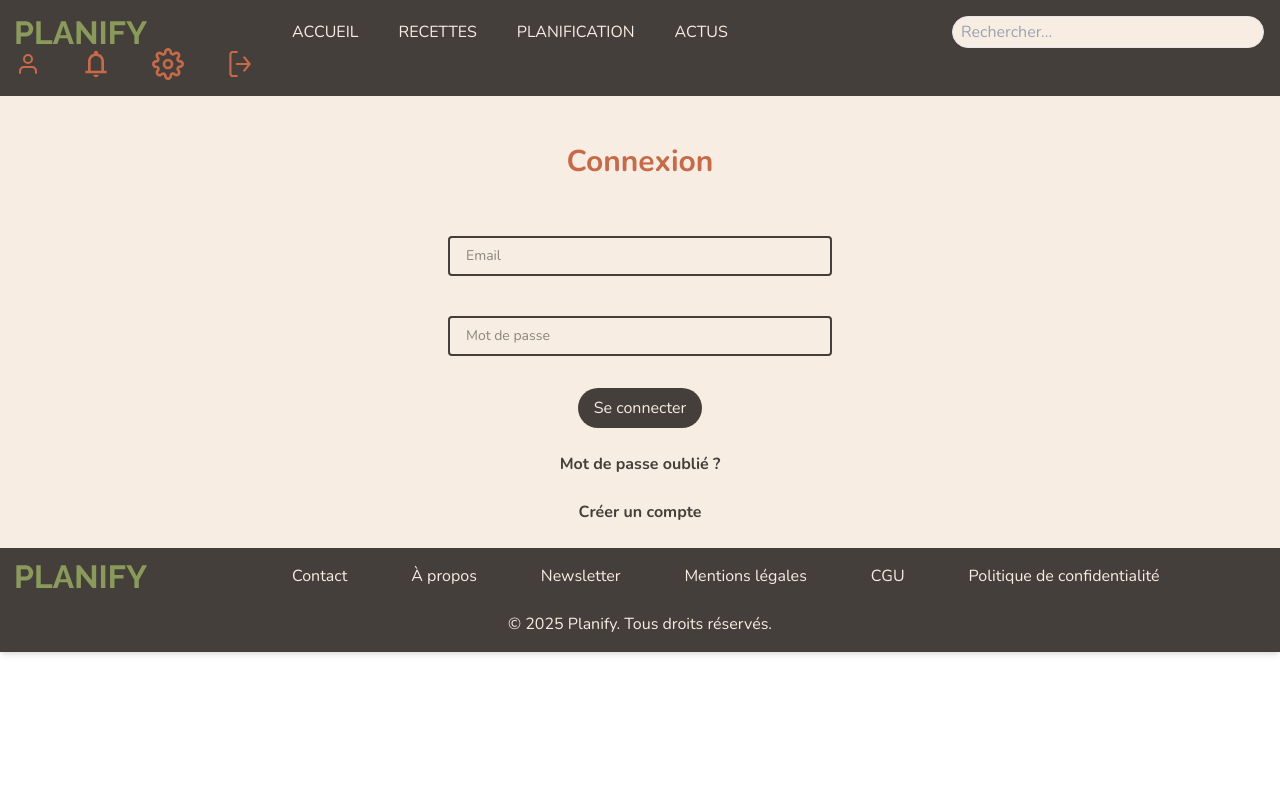
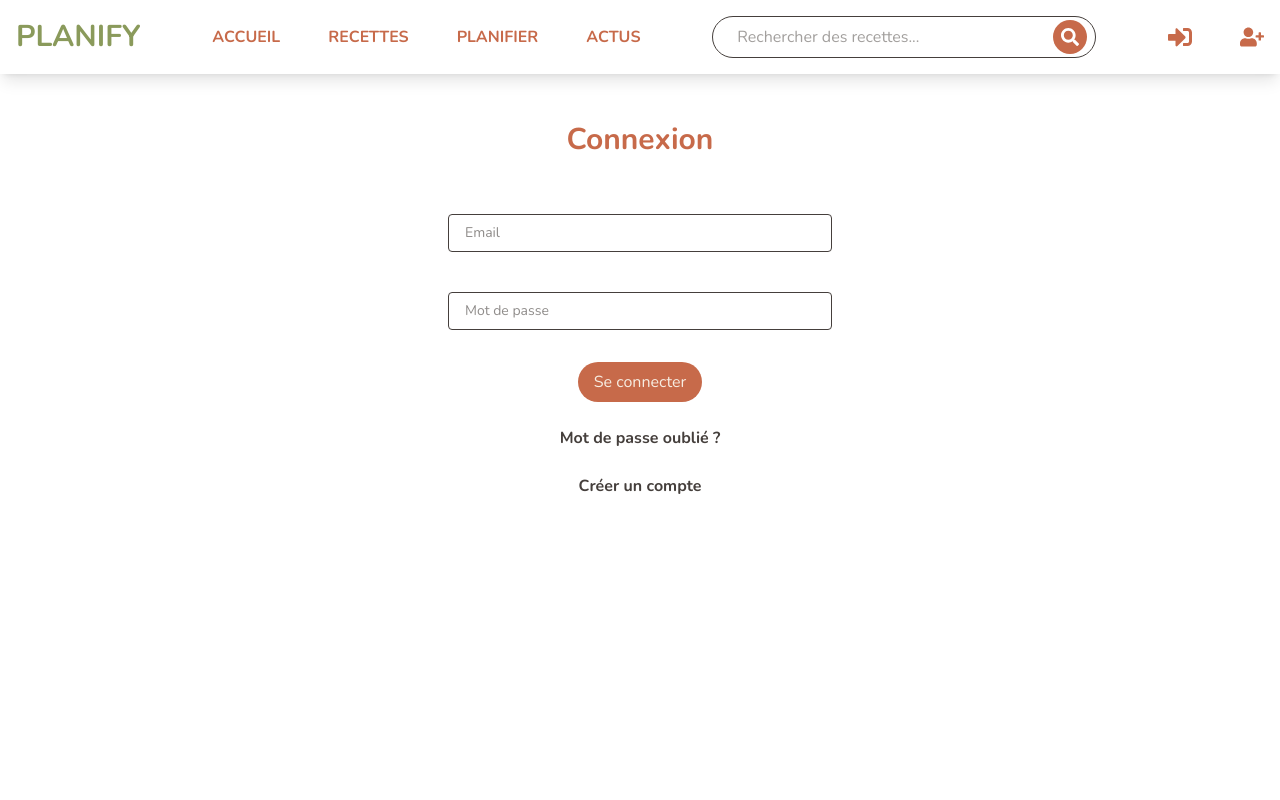
Before and after one commit to julienlisita/planify-frontend, a React (Vite) app: page /login in a window 1280 px wide. Shown: the top 800 px of the page. Built offline with nearby package versions, Linux system fonts and the light colour scheme.

Commit message:
use components in Header and fix style

```diff
--- a/src/components/auth/LoginForm.jsx
+++ b/src/components/auth/LoginForm.jsx
@@ -21,7 +21,7 @@ const LoginForm = ({ onLogin }) => {
 
 
   return (
-    <form onSubmit={handleSubmit} className="flex flex-col items-center max-w-sm mx-auto p-6 bg-linen">
+    <form onSubmit={handleSubmit} className="flex flex-col items-center max-w-sm mx-auto p-6">
       <div className='flex flex-col items-center'>
         <Input
           placeholder="Email"
--- a/src/components/auth/SignupForm.jsx
+++ b/src/components/auth/SignupForm.jsx
@@ -46,7 +46,7 @@ const SignupForm = ({onSignup}) => {
   };
 
   return (
-    <form onSubmit={handleSignUp} className="flex flex-col items-center max-w-sm mx-auto p-6 bg-linen">
+    <form onSubmit={handleSignUp} className="flex flex-col items-center max-w-sm mx-auto p-6">
       <Input
         placeholder="Nom d'utilisateur"
         value={username}
--- a/src/components/common/Button.jsx
+++ b/src/components/common/Button.jsx
@@ -3,7 +3,7 @@ import React from 'react'
 const Button = ({ children, onClick , className }) => {
   return (<div>
     <button
-      className={`bg-taupe text-linen hover:bg-mossGreen py-2 px-4 rounded-full ${className}`}
+      className={`bg-brownSugar text-linen hover:bg-mossGreen py-2 px-4 rounded-full ${className}`}
       type='submit'
       onClick={onClick} >
       {children}
--- a/src/components/common/Header.jsx
+++ b/src/components/common/Header.jsx
@@ -1,63 +1,93 @@
+// import React from 'react';
+
+// import logo from '../../assets/logo.svg'
+// import userIcon from '../../assets/user.svg';
+// import notificationIcon from '../../assets/notification.svg';
+// import settingsIcon from '../../assets/settings.svg';
+// import logoutIcon from '../../assets/logout.svg';
+
+// // Configuration responsive
+// const Header = () => {
+//   return (
+//     <header className="bg-taupe p-4 shadow-md w-full">
+//       <div className="flex flex-wrap justify-between items-center w-full"> {/*add container max-auto pour comparer */}
+//         <div className="flex items-center w-full sm:w-auto mb-16 sm:mb-0">
+
+//           <img src={logo} alt="Logo" className="h-13 w-13 mr-12" />
+//           <nav className="w-full sm:w-auto sm:ml-24">
+//             <ul className="flex flex-wrap sm:flex-nowrap space-x-10 justify-center w-full uppercase text-sm sm:text-base">
+//               <li>
+//                 <a href="/" className="text-linen hover:text-brownSugar">Accueil</a>
+//               </li>
+//               <li>
+//                 <a href="/about" className="text-linen hover:text-brownSugar">Recettes</a>
+//               </li>
+//               <li>
+//                 <a href="/contact" className="text-linen hover:text-brownSugar">Planification</a>
+//               </li>
+//               <li>
+//                 <a href="/contact" className="text-linen hover:text-brownSugar">Actus</a>
+//               </li>
+//             </ul>
+//           </nav>
+//         </div>
+
+//         <div className="flex items-center w-full sm:w-1/4 justify-center mt-4 sm:mt-0 order-last sm:order-none">
+//           <input
+//             type="text"
+//             placeholder="Rechercher..."
+//             className="p-2 rounded-full border bg-linen h-8 w-full"
+//           />
+//         </div>
+
+//         <div className="flex items-center space-x-10 w-full sm:w-auto justify-end mt-4 sm:mt-0">
+//           <div className="group">
+//             <img src={userIcon} alt="User"
+//               className="h-6 w-6 cursor-pointer group-hover:opacity-50" />
+//           </div>
+//           <div className="group">
+//             <img src={notificationIcon} alt="Notification" className="h-8 w-8 cursor-pointer group-hover:opacity-50" />
+//           </div>
+//           <div className="group">
+//             <img src={settingsIcon} alt="Settings" className="h-8 w-8 cursor-pointer group-hover:opacity-50" />
+//           </div>
+//           <div className="group">
+//             <img src={logoutIcon} alt="Logout" className="h-8 w-8 cursor-pointer group-hover:opacity-50" />
+//           </div>
+//         </div>
+//       </div>
+//     </header>
+//   )
+// }
+
+// export default Header
+
 import React from 'react';
+import UserMenu from './UserMenu';
+import NavBar from './navbar';
+import Logo from './Logo';
+import SearchBar from './SearchBar';
+import useSearch from '../../hooks/useSearch';
 
-import logo from '../../assets/logo.svg'
-import userIcon from '../../assets/user.svg';
-import notificationIcon from '../../assets/notification.svg';
-import settingsIcon from '../../assets/settings.svg';
-import logoutIcon from '../../assets/logout.svg';
 
-// Configuration responsive
 const Header = () => {
+
+  const { search } = useSearch();
+
+  const handleSearchChange = async (query) => {
+    await search(query);
+  };
+
   return (
-    <header className="bg-taupe p-4 shadow-md w-full">
-      <div className="flex flex-wrap justify-between items-center w-full"> {/*add container max-auto pour comparer */}
-        <div className="flex items-center w-full sm:w-auto mb-16 sm:mb-0">
-
-          <img src={logo} alt="Logo" className="h-13 w-13 mr-12" />
-          <nav className="w-full sm:w-auto sm:ml-24">
-            <ul className="flex flex-wrap sm:flex-nowrap space-x-10 justify-center w-full uppercase text-sm sm:text-base">
-              <li>
-                <a href="/" className="text-linen hover:text-brownSugar">Accueil</a>
-              </li>
-              <li>
-                <a href="/about" className="text-linen hover:text-brownSugar">Recettes</a>
-              </li>
-              <li>
-                <a href="/contact" className="text-linen hover:text-brownSugar">Planification</a>
-              </li>
-              <li>
-                <a href="/contact" className="text-linen hover:text-brownSugar">Actus</a>
-              </li>
-            </ul>
-          </nav>
-        </div>
-
-        <div className="flex items-center w-full sm:w-1/4 justify-center mt-4 sm:mt-0 order-last sm:order-none">
-          <input
-            type="text"
-            placeholder="Rechercher..."
-            className="p-2 rounded-full border bg-linen h-8 w-full"
-          />
-        </div>
-
-        <div className="flex items-center space-x-10 w-full sm:w-auto justify-end mt-4 sm:mt-0">
-          <div className="group">
-            <img src={userIcon} alt="User"
-              className="h-6 w-6 cursor-pointer group-hover:opacity-50" />
-          </div>
-          <div className="group">
-            <img src={notificationIcon} alt="Notification" className="h-8 w-8 cursor-pointer group-hover:opacity-50" />
-          </div>
-          <div className="group">
-            <img src={settingsIcon} alt="Settings" className="h-8 w-8 cursor-pointer group-hover:opacity-50" />
-          </div>
-          <div className="group">
-            <img src={logoutIcon} alt="Logout" className="h-8 w-8 cursor-pointer group-hover:opacity-50" />
-          </div>
-        </div>
+    <header className="p-4 shadow-lg">
+      <div className="container mx-auto flex justify-between items-center ">
+        <Logo />
+        <NavBar />
+        <SearchBar onSearch={handleSearchChange}/>
+        <UserMenu />
       </div>
     </header>
-  )
-}
+  );
+};
 
-export default Header
+export default Header;
--- a/src/components/common/Input.jsx
+++ b/src/components/common/Input.jsx
@@ -6,7 +6,7 @@ const Input = ({placeholder, value, onChange, label, className}) => {
     <input
       id="input-id"
       type="text"
-      className= {`bg-linen border-2 border-taupe placeholder-taupe placeholder-opacity-60 w-96 text-taupe m-2 py-2 px-4 rounded text-sm ${className}`}
+      className= {`border border-taupe placeholder-taupe placeholder-opacity-60 w-96 text-black m-2 py-2 px-4 rounded text-sm ${className}`}
       value={value}
       placeholder={placeholder}
       onChange={(e) => onChange(e.target.value)}
--- a/src/components/layout/MainLayout.jsx
+++ b/src/components/layout/MainLayout.jsx
@@ -6,7 +6,7 @@ const MainLayout = ({ children }) => {
   return (
     <div>
       <Header/>
-      <main>{children}</main>
+      <main className = "min-h-screen">{children}</main>
      <Footer/>
     </div>
   );
--- a/src/pages/auth/LoginPage.jsx
+++ b/src/pages/auth/LoginPage.jsx
@@ -10,7 +10,7 @@ const LoginPage = () => {
   };
 
   return (
-    <div className="flex flex-col justify-center items-center bg-linen">
+    <div className="flex flex-col justify-center items-center">
       <h1 className="text-3xl font-bold text-center text-brownSugar mt-12">Connexion</h1>
       <LoginForm onLogin={handleLogin} />
     </div>
--- a/src/pages/auth/SignupPage.jsx
+++ b/src/pages/auth/SignupPage.jsx
@@ -12,7 +12,7 @@ const SignupPage = () => {
 
 
   return (
-    <div className="flex flex-col justify-center items-center bg-linen">
+    <div className="flex flex-col justify-center items-center">
       <h1 className="text-3xl font-bold text-center text-brownSugar mt-12">Inscription</h1>
       <SignupForm onSignup={handleSignup}/>
     </div>
```
